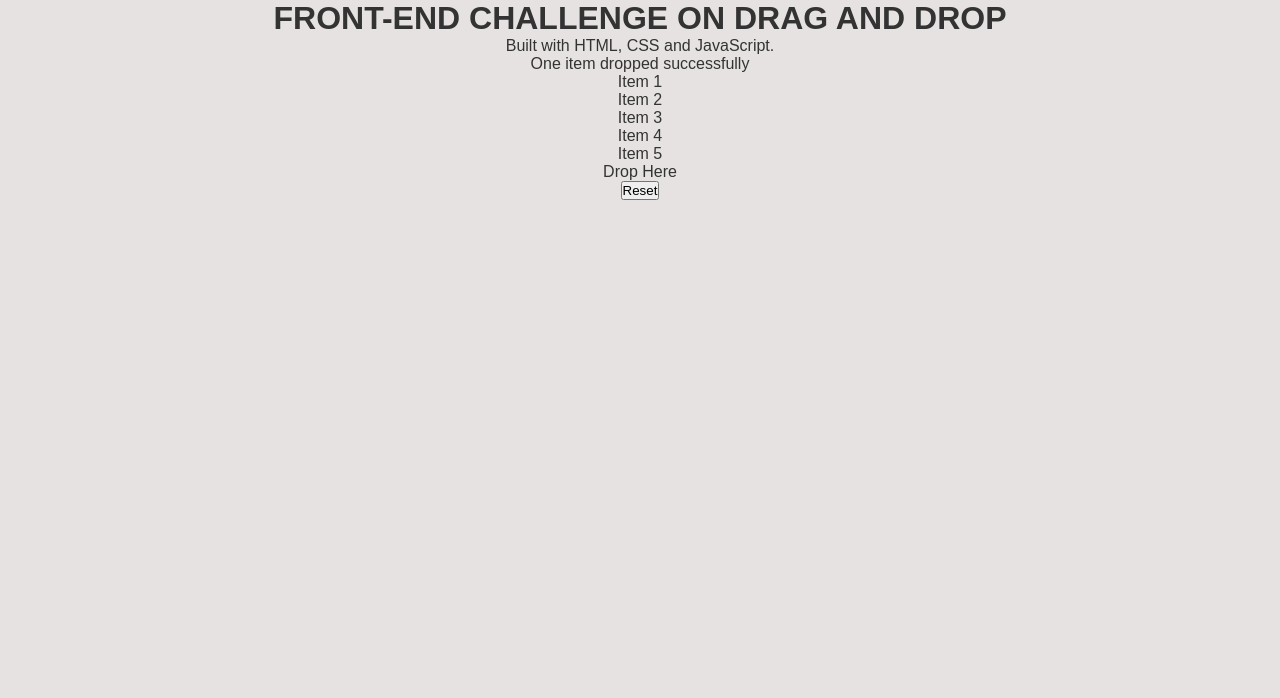
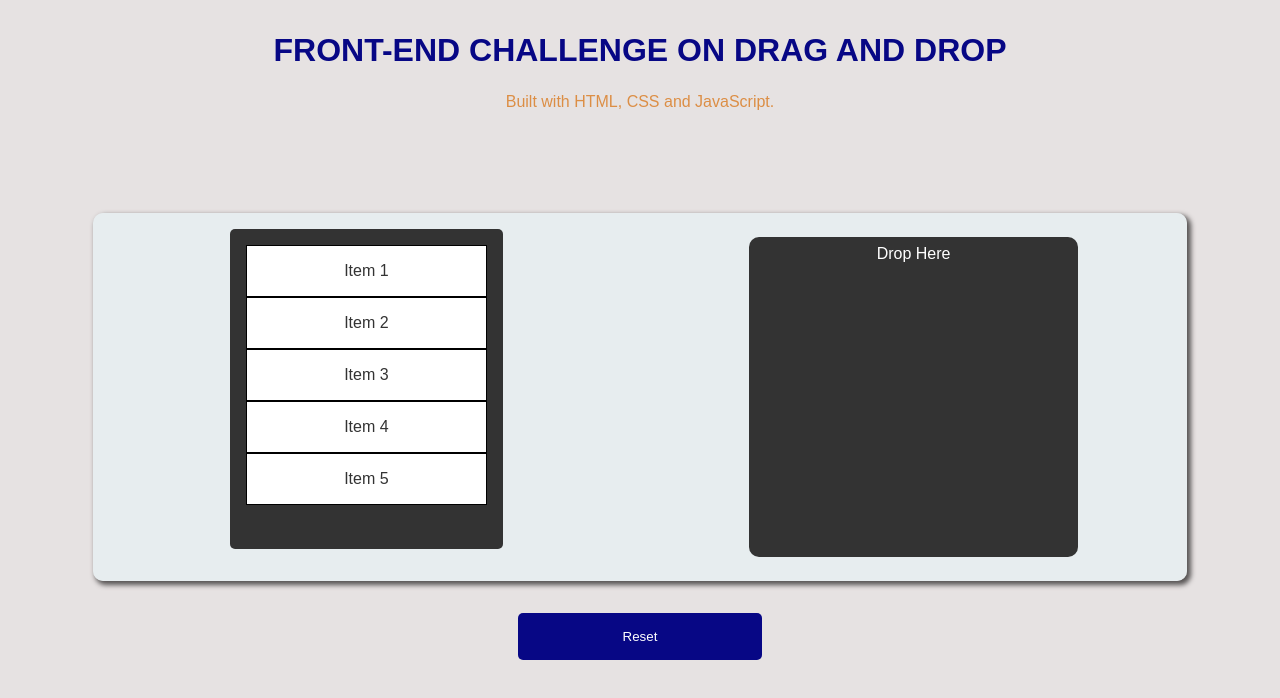
Before and after one commit to EmmyIs4Christ/Front-end-challeng-on-drag-and-drop, a plain HTML site: page index.html in a window 1280 px wide. Drawn offline with Linux system fonts and the light colour scheme.

Commit message:
completed css code with media quary

```diff
--- a/style.css
+++ b/style.css
@@ -12,3 +12,115 @@ body {
 	transition: all ease 0.5s;
 	/* height: 100vh; */
 }
+
+#main-content {
+    width: 95%;
+	margin: 0 auto;
+}
+
+header {
+	/* background-color: bisque; */
+	padding-top: 2rem;
+	color: rgb(7, 7, 133);
+}
+
+.side-info {
+	margin: 1.5rem 0 0;
+	color:rgb(220, 142, 69);
+}
+
+.message {
+	transition: all ease 0.5s;
+	margin: 2.5rem auto;
+	background-color: rgb(245, 144, 50);
+	border-radius: 10px;
+	width: 15rem;
+	padding: 2px;
+	box-shadow: 3px 3px 5px 1px rgb(87, 84, 84);
+}
+
+.hide-message {
+	visibility: hidden;
+}
+
+#hero-container {
+	background-color: rgb(232 244 247 / 68%);
+	margin: 0 auto;
+	display: grid;
+	border-radius: 10px;
+	box-shadow: 3px 3px 5px 1px rgb(87, 84, 84);
+	grid-template-columns: 1fr 1fr;
+	width: 90%;
+}
+
+.container {
+	width: 50%;
+	margin: 2rem auto;
+	background-color: #333;
+	padding: 1rem;
+	margin-top: 1rem;
+	text-align: center;
+	border-radius: 5px;
+}
+
+.container, .drop {
+	height: 20rem;
+	width: 50%;
+}
+
+.draggable {
+	padding: 1rem;
+	background-color: white;
+	border: 1px solid black;
+	cursor: move;
+}
+
+.dragging {
+	opacity: 0.5;
+}
+
+.btn {
+	display: block;
+	text-align: center;
+	width: 20%;
+	margin: 2rem auto;
+	text-align: center;
+	padding: 1rem;
+	cursor: pointer;
+	background-color: rgb(7, 7, 133);
+	border-radius: 5px;
+	color: white;
+	border: none;
+}
+
+.drop {
+	text-align: center;
+	background-color: #333;
+	width: 60%;
+	margin: auto;
+	border-radius: 10px;
+	padding: 0.5rem 1rem 1rem;
+}
+
+.drop .container {
+	margin-top: -1rem;
+}
+
+span {
+	text-align: center;
+	color: white;
+}
+
+
+@media (max-width: 640px) {
+
+	h1 {
+		font-size: 1.5rem;
+	}
+
+	#hero-container {
+
+		grid-template-columns: 1fr;
+	}
+
+  }
```
